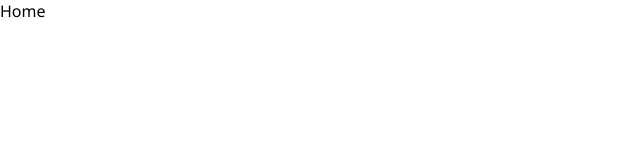
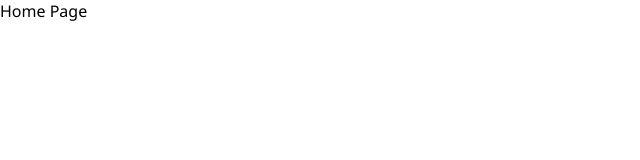
Before and after one commit to akshatmittal61/city-tales, a Next.js app: page / in a window 1280 px wide. Shown: the top 160 px of the page, without its empty margins (0-640 px from the left). Built offline with nearby package versions, Linux system fonts and the light colour scheme; a web font is replaced by a local one.

Commit message:
test: testing github branch protection rules

```diff
--- a/pages/index.tsx
+++ b/pages/index.tsx
@@ -1,7 +1,7 @@
 import React from "react";
 
 const HomePage: React.FC = () => {
-	return <div>Home</div>;
+	return <div>Home Page</div>;
 };
 
 export default HomePage;
```
